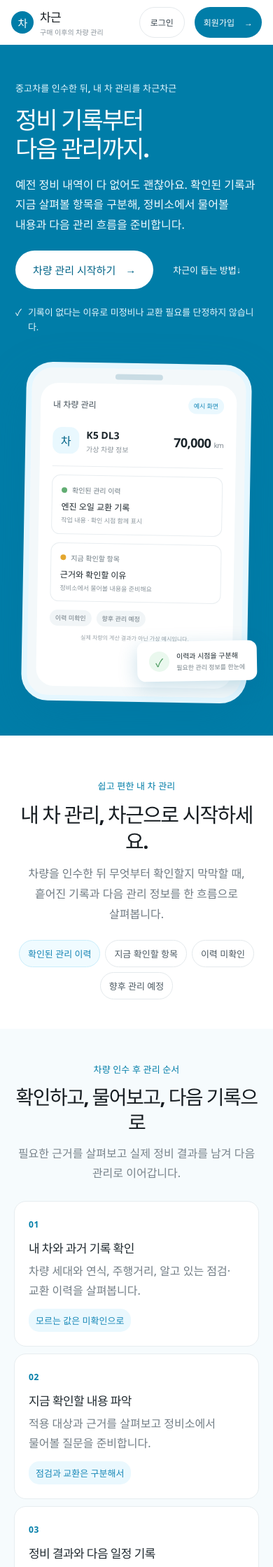
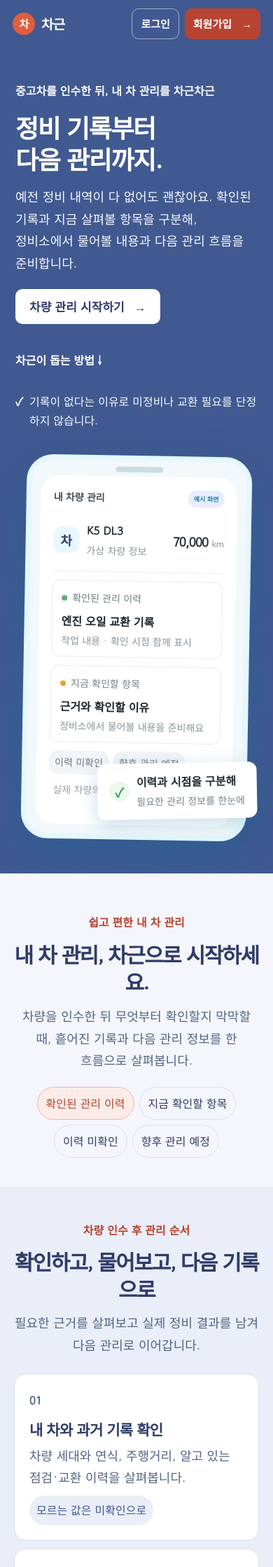
Before and after one commit to 2026-DongA-DataAI-5/sainjo, a Flask app: page / in a window 390 px wide. Shown: the top 2239 px of the page at 70% size. Run offline with Flask 3, Linux system fonts and the light colour scheme.

Commit message:
feat: refresh responsive Cha-geun UI theme

```diff
--- a/source/chageun/__init__.py
+++ b/source/chageun/__init__.py
@@ -53,7 +53,9 @@ def create_app(test_config=None):
         response.headers["X-Content-Type-Options"] = "nosniff"
         response.headers["Referrer-Policy"] = "same-origin"
         response.headers["Content-Security-Policy"] = (
-            "default-src 'self'; script-src 'self'; style-src 'self'; "
+            "default-src 'self'; script-src 'self'; "
+            "style-src 'self' https://fonts.googleapis.com; "
+            "font-src 'self' https://fonts.gstatic.com; "
             "img-src 'self' data:; object-src 'none'; base-uri 'self'; "
             "frame-ancestors 'none'; form-action 'self'"
         )
--- /dev/null
+++ b/source/chageun/static/css/ui-theme.css
@@ -0,0 +1,357 @@
+/* 차근 공통 UI: Gowun Dodum, 선택된 네이비·오렌지레드, 읽기 쉬운 반응형 글자 체계 */
+:root {
+  --bg: #F4F6FC;
+  --surface: #FFFFFF;
+  --ink: #303C68;
+  --text: var(--ink);
+  --muted: #536582;
+  --brand: #405990;
+  --blue: var(--brand);
+  --blue-dark: #303C68;
+  --blue-pale: #E9EEF8;
+  --accent: #E15D3F;
+  --accent-action: #B74431;
+  --accent-pale: #FCECE7;
+  --pale: var(--accent-pale);
+  --line: #D7E0F0;
+  --amber: #795519;
+  --amber-bg: #FFF3DB;
+  --radius: 12px;
+  font-family: "Gowun Dodum", "Malgun Gothic", sans-serif;
+  color: var(--ink);
+  background: var(--bg);
+  font-synthesis: weight;
+  text-rendering: optimizeLegibility;
+}
+
+html { font-family: "Gowun Dodum", "Malgun Gothic", sans-serif; }
+body {
+  min-width: 320px;
+  background: var(--bg);
+  color: var(--ink);
+  font-family: "Gowun Dodum", "Malgun Gothic", sans-serif;
+  font-size: 19px;
+  line-height: 1.7;
+}
+button, input, select, textarea { font-family: inherit; }
+a { text-underline-offset: 0.18em; }
+:focus-visible { outline: 3px solid var(--accent); outline-offset: 3px; }
+
+/* 공통 앱 프레임 */
+.sidebar { background: var(--surface); border-color: var(--line); }
+.brand { color: var(--ink); font-size: 26px; }
+.brand-mark { background: var(--brand); color: #fff; }
+.brand small { color: var(--muted); font-size: 15px; }
+.sidebar nav { gap: 7px; }
+.nav-link { min-height: 48px; border-radius: 10px; color: var(--ink); font-size: 17px; }
+.nav-link.active {
+  background: var(--blue-pale);
+  color: var(--ink);
+  box-shadow: inset 4px 0 0 var(--accent);
+}
+.nav-number { color: var(--muted); font-size: 14px; }
+.sidebar-note { color: var(--ink); font-size: 16px; }
+.sidebar-note strong { font-size: 19px; }
+.sidebar-note a { color: var(--accent-action); }
+.topbar {
+  min-height: 68px;
+  background: var(--brand);
+  border: 0;
+  color: #fff;
+  font-size: 16px;
+}
+.topbar .desktop-context { color: #F1F4FB; }
+.mode-label {
+  border-color: #FFFFFF70;
+  background: #FFFFFF16;
+  color: #fff;
+  font-size: 15px;
+}
+main { max-width: 1280px; padding-top: 32px; }
+.prototype-notice {
+  align-items: flex-start;
+  padding: 14px 16px;
+  border: 1px solid var(--line);
+  border-left: 4px solid var(--brand);
+  border-radius: 10px;
+  background: var(--surface);
+  color: var(--muted);
+  font-size: 16px;
+  line-height: 1.65;
+}
+.prototype-notice strong { color: var(--brand); }
+.page-heading { align-items: flex-start; margin-bottom: 28px; }
+.eyebrow { color: var(--accent-action); font-size: 16px; font-weight: 700; letter-spacing: 0; }
+h1 { color: var(--ink); font-size: 36px; line-height: 1.3; letter-spacing: -0.035em; }
+h2 { color: var(--ink); font-size: 25px; line-height: 1.4; letter-spacing: -0.02em; }
+h3 { color: var(--ink); font-size: 21px; line-height: 1.45; }
+.lede { max-width: 760px; color: var(--muted); font-size: 19px; line-height: 1.65; }
+
+/* 버튼, 링크, 상태 */
+.button, .filter, .record-delete {
+  min-height: 48px;
+  border-radius: 10px;
+  font-family: inherit;
+  font-size: 17px;
+  line-height: 1.35;
+}
+.button { padding: 12px 20px; font-weight: 700; }
+.primary { background: var(--accent-action); color: #fff; }
+.primary:hover { background: #963A2A; }
+.secondary { border-color: #B9C6DC; background: var(--surface); color: var(--ink); }
+.secondary:hover { border-color: var(--brand); background: var(--blue-pale); }
+.danger { border-color: #A93636; color: #8F2525; }
+.text-link, .back-link, .item-action { color: var(--accent-action); font-size: 17px; font-weight: 700; }
+.muted, .summary-note, .field-note, .prototype-note { color: var(--muted); font-size: 16px; line-height: 1.7; }
+.badge {
+  border-radius: 999px;
+  background: var(--accent-pale);
+  color: var(--accent-action);
+  font-size: 15px;
+  font-weight: 700;
+  padding: 5px 10px;
+}
+.badge.attention { background: var(--amber-bg); color: var(--amber); }
+.badge.unknown { background: #E8ECF3; color: #435371; }
+.empty-state { border-color: var(--line); border-radius: 12px; background: var(--surface); color: var(--muted); font-size: 17px; }
+
+/* 대시보드와 상세 정보 */
+.vehicle-summary, .content-section, .question-section, .form-panel {
+  border-color: var(--line);
+  border-radius: 16px;
+  background: var(--surface);
+  box-shadow: 0 3px 14px #303C6808;
+}
+.vehicle-summary { padding: 24px; gap: 24px; }
+.vehicle-summary h2 { font-size: 25px; }
+.vehicle-summary p { color: var(--muted); font-size: 17px; }
+.vehicle-metrics { gap: 24px; }
+.vehicle-metrics dt, .detail-list dt, .schedule-grid dt { color: var(--muted); font-size: 16px; }
+.vehicle-metrics dd { color: var(--ink); font-size: 22px; font-weight: 700; }
+.vehicle-metrics small { font-size: 16px; }
+.dashboard-data-note { border-left-color: var(--accent); background: var(--accent-pale); }
+.status-summary { border-color: var(--line); border-radius: 16px; overflow: hidden; }
+.status-summary > div { padding: 20px; }
+.status-summary p { color: var(--muted); font-size: 16px; line-height: 1.45; }
+.status-count { color: var(--ink); font-size: 32px; }
+.status-count small { color: var(--muted); font-size: 15px; }
+.section-heading { align-items: flex-start; }
+.filter-row { gap: 8px; }
+.filter { padding: 9px 13px; background: var(--surface); color: var(--muted); }
+.filter.active { border-color: var(--brand); background: var(--brand); color: #fff; }
+.item-list { border-color: var(--line); border-radius: 14px; }
+.maintenance-row { padding: 22px 24px; }
+.item-main p, .next-step p { color: var(--muted); font-size: 17px; line-height: 1.65; }
+.item-main small, .dashboard-record-list small { color: var(--muted); font-size: 16px; }
+.item-action { min-height: 44px; align-items: center; }
+.next-step { border-color: var(--line); }
+.next-step h2 { font-size: 22px; }
+.page-footer { color: var(--muted); font-size: 15px; line-height: 1.7; }
+.detail-list > div { grid-template-columns: minmax(150px, 0.35fr) minmax(0, 1fr); }
+.detail-list dd { font-size: 17px; line-height: 1.65; }
+.schedule-grid dd { color: var(--ink); font-size: 24px; }
+.evidence-row h3 { font-size: 20px; }
+.evidence-row p { color: var(--muted); font-size: 17px; line-height: 1.7; }
+
+/* 입력 화면과 조작 요소 */
+.form-panel { padding: 30px; }
+.form-panel label { color: var(--ink); font-size: 17px; font-weight: 700; line-height: 1.5; }
+label small { color: var(--muted); font-size: 15px; }
+input:not([type=checkbox]):not([type=radio]), select, textarea {
+  min-height: 52px;
+  border-color: #B9C6DC;
+  border-radius: 10px;
+  color: var(--ink);
+  font-family: inherit;
+  font-size: 18px;
+  line-height: 1.5;
+}
+input::placeholder, textarea::placeholder { color: #6B7891; opacity: 1; }
+input:focus, select:focus, textarea:focus { border-color: var(--brand); box-shadow: 0 0 0 3px #40599022; outline: 0; }
+fieldset { border-color: var(--line); border-radius: 12px; }
+legend { color: var(--ink); font-size: 19px; font-weight: 700; }
+.condition-choice, .choice, .question-choice { color: var(--ink); font-size: 17px; line-height: 1.55; }
+.condition-choice input, .choice input, .question-choice input { accent-color: var(--accent-action); }
+.form-message, .field-note { font-size: 16px; }
+.form-actions { gap: 12px; }
+.question-choice strong { color: var(--accent-action); font-size: 16px; }
+.timeline-entry { grid-template-columns: minmax(150px, 0.3fr) minmax(0, 1fr); }
+.timeline-date { color: var(--ink); font-size: 17px; }
+.timeline-date span, .timeline-entry p { color: var(--muted); font-size: 16px; }
+.record-delete { border-color: var(--line); color: var(--muted); padding: 8px 14px; }
+.record-delete:hover { border-color: var(--accent-action); color: var(--accent-action); }
+.start-page > h1 { font-size: 36px; }
+.start-steps li { border-color: var(--line); border-radius: 14px; }
+.start-steps li > span { background: var(--blue-pale); color: var(--brand); font-size: 16px; }
+.start-steps h2 { font-size: 22px; }
+.start-steps p, .start-steps li > a, .start-page .prototype-note { font-size: 16px; line-height: 1.7; }
+.start-page .prototype-note { border-color: var(--line); border-radius: 12px; background: var(--surface); }
+.prototype-note strong { color: var(--ink); font-size: 17px; }
+
+/* 서비스 소개도 동일한 글꼴·브랜드 색상 체계를 사용 */
+.landing-body { background: var(--bg); color: var(--ink); }
+.landing-main { max-width: none; margin: 0; padding: 0; }
+.landing-header { background: var(--brand); color: #fff; }
+.landing-brand { color: #fff; font-family: inherit; font-size: 21px; }
+.landing-brand small { color: #E8EDF8; font-size: 15px; }
+.landing-header nav { gap: 22px; }
+.landing-header nav > a:not(.button) { color: #fff; font-size: 16px; }
+.landing-header nav > a:not(.button):hover { color: #FFE4DB; }
+.landing-header .brand-mark { background: var(--accent); }
+.landing-header .header-login { border-color: #FFFFFF80; background: transparent; color: #fff; font-size: 16px; }
+.landing-header .header-login:hover { background: #FFFFFF18; }
+.landing-header .header-cta { background: var(--accent-action); color: #fff; font-size: 16px; }
+.landing-header .header-cta:hover { background: #963A2A; }
+.hero, .final-cta { background: var(--brand); }
+.hero h1 { font-family: inherit; font-size: clamp(44px, 5.2vw, 66px); line-height: 1.24; letter-spacing: -0.04em; }
+.hero-lede { color: #F5F7FC; font-size: 20px; line-height: 1.75; }
+.hero-note { color: #F5F7FC; font-size: 16px; }
+.hero .eyebrow, .final-cta .eyebrow { color: #F5F7FC; }
+.hero-button { color: var(--ink); font-size: 18px; }
+.text-link { color: var(--accent-action); }
+.hero .text-link { color: #fff; }
+.service-intro h2, .section-intro h2, .feature-copy h2, .final-cta h2 { color: var(--ink); font-family: inherit; }
+.service-intro > p:not(.eyebrow), .section-intro > p:last-child, .feature-copy > p:not(.eyebrow) { color: var(--muted); font-size: 18px; line-height: 1.75; }
+.service-intro .eyebrow, .section-intro .eyebrow, .feature-copy .eyebrow { color: var(--accent-action); }
+.status-pills span { border-color: var(--line); color: var(--ink); font-size: 16px; }
+.status-pills span:first-child { border-color: #F2B3A6; background: var(--accent-pale); color: var(--accent-action); }
+.how-section, .feature-band.feature-reverse { background: var(--blue-pale); }
+.step-card { border-color: var(--line); border-radius: 16px; }
+.step-number, .step-tag { color: var(--brand); font-size: 16px; }
+.step-card h3 { color: var(--ink); font-size: 21px; }
+.step-card p { color: var(--muted); font-size: 17px; line-height: 1.7; }
+.step-tag { border-radius: 999px; background: var(--blue-pale); }
+.feature-visual { border-color: var(--line); border-radius: 18px; box-shadow: none; }
+.visual-kicker, .history-row small, .history-row em, .visual-source, .visual-source strong, .visual-disclaimer, .status-example small { color: var(--muted); font-size: 15px; line-height: 1.6; }
+.history-row strong, .status-example strong { color: var(--ink); font-size: 17px; }
+.history-row b { background: var(--accent-pale); color: var(--accent-action); font-size: 15px; }
+.status-example { border-color: var(--line); }
+.final-cta h2 { color: #fff; }
+.final-cta p:last-child { color: #F5F7FC; font-size: 17px; }
+.landing-footer { color: var(--ink); }
+.landing-footer p, .landing-footer > span { color: var(--muted); font-size: 15px; line-height: 1.7; }
+.landing-footer .footer-brand { color: var(--ink); }
+.landing-footer .footer-brand small { color: var(--muted); }
+
+@media (max-width: 1024px) {
+  main { padding-right: 28px; padding-left: 28px; }
+  .page-footer { padding-right: 28px; padding-left: 28px; }
+  .vehicle-summary { gap: 18px; }
+  .status-summary > div { padding: 17px 14px; }
+  .landing-header { padding-right: 22px; padding-left: 22px; }
+  .landing-header nav { gap: 14px; }
+}
+
+@media (max-width: 768px) {
+  body { font-size: 18px; }
+  .topbar { min-height: 68px; background: var(--brand); color: #fff; }
+  .mobile-brand { color: #fff; font-size: 21px; }
+  .mobile-brand .brand-mark { background: var(--accent); }
+  .mode-label { color: #fff; font-size: 14px; }
+  .mobile-menu summary { min-height: 48px; border-color: #FFFFFF80; color: #fff; font-size: 15px; }
+  .mobile-menu[open] summary { border-color: #fff; background: #FFFFFF18; color: #fff; }
+  .mobile-menu nav { border-color: var(--line); background: var(--surface); }
+  .mobile-menu nav a { min-height: 48px; color: var(--ink); font-size: 16px; }
+  .mobile-menu nav a:hover, .mobile-menu nav a[aria-current] { background: var(--accent-pale); color: var(--accent-action); }
+  .mobile-tabs { min-height: 74px; background: var(--surface); border-color: var(--line); }
+  .mobile-tab { min-height: 58px; color: var(--muted); font-size: 14px; }
+  .mobile-tab.active { background: var(--accent-pale); color: var(--accent-action); }
+  main { padding: 24px 20px 32px; }
+  .prototype-notice { display: block; margin-bottom: 24px; font-size: 16px; }
+  .prototype-notice strong { display: block; margin-bottom: 5px; }
+  h1, .start-page > h1 { font-size: 31px; }
+  h2 { font-size: 23px; }
+  h3 { font-size: 20px; }
+  .lede { font-size: 18px; }
+  .page-heading { margin-bottom: 22px; }
+  .page-heading .button { width: 100%; max-width: none; margin-top: 16px; }
+  .page-heading-actions { justify-content: stretch; }
+  .page-heading-actions .button { flex: 1 1 100%; }
+  .button { min-height: 50px; font-size: 17px; }
+  .vehicle-summary, .form-panel, .content-section, .question-section { padding: 20px; }
+  .vehicle-summary { display: grid; grid-template-columns: minmax(0, 1fr); }
+  .vehicle-summary h2 { font-size: 24px; }
+  .vehicle-summary p, .item-main p, .timeline-entry p, .muted, .page-footer { font-size: 16px; }
+  .vehicle-metrics { display: grid; grid-template-columns: repeat(2, minmax(0, 1fr)); gap: 14px; }
+  .vehicle-metrics dt, .detail-list dt, .schedule-grid dt { font-size: 15px; }
+  .vehicle-metrics dd { font-size: 19px; }
+  .text-link, .back-link, .item-action { min-height: 46px; font-size: 16px; }
+  .status-summary { grid-template-columns: repeat(2, minmax(0, 1fr)); }
+  .status-summary > div { padding: 15px; }
+  .status-summary p { font-size: 15px; }
+  .status-count { font-size: 29px; }
+  .status-count small { font-size: 14px; }
+  .maintenance-row { display: block; padding: 18px; }
+  .item-action { display: flex; justify-content: space-between; margin-top: 12px; border-top: 1px solid var(--line); }
+  .filter-row { display: grid; grid-template-columns: repeat(2, minmax(0, 1fr)); gap: 8px; }
+  .filter:first-child { grid-column: 1 / -1; }
+  .filter { min-height: 46px; padding: 8px; font-size: 15px; }
+  .badge { font-size: 14px; }
+  .form-grid { grid-template-columns: minmax(0, 1fr); gap: 18px; }
+  .full { grid-column: auto; }
+  .form-panel label { font-size: 16px; }
+  input:not([type=checkbox]):not([type=radio]), select, textarea { min-height: 50px; font-size: 17px; }
+  .form-actions { display: grid; grid-template-columns: minmax(0, 1fr); gap: 10px; }
+  .form-actions .button { width: 100%; }
+  .condition-check-grid, .schedule-grid { grid-template-columns: minmax(0, 1fr); }
+  .detail-list > div, .timeline-entry { grid-template-columns: minmax(0, 1fr); gap: 8px; }
+  .detail-list > div { padding: 14px 0; }
+  .timeline-date, .timeline-date span, .timeline-entry p, .evidence-row p { font-size: 16px; }
+  .evidence-row h3 { font-size: 19px; }
+  .next-step { display: block; }
+  .next-step .button { width: 100%; margin-top: 16px; }
+  .page-footer { padding: 0 20px 24px; }
+  .start-page { padding: 22px 4px 38px; }
+  .start-steps li { grid-template-columns: 36px minmax(0, 1fr); gap: 10px 12px; padding: 17px; }
+  .start-steps li > a { grid-column: 2; white-space: normal; }
+  .start-actions { align-items: stretch; flex-direction: column; gap: 12px; }
+  .start-actions .button { width: 100%; }
+
+  .landing-header { min-height: 68px; height: auto; padding: 10px 18px; gap: 10px; }
+  .landing-brand { font-size: 19px; }
+  .landing-brand small { display: none; }
+  .landing-header nav { gap: 8px; }
+  .landing-header nav > a:not(.button) { display: none; }
+  .landing-header .header-login, .landing-header .header-cta { min-height: 44px; padding: 9px 12px; font-size: 15px; }
+  .hero-inner { grid-template-columns: minmax(0, 1fr); gap: 28px; padding: 48px 22px; }
+  .hero h1 { font-size: clamp(36px, 9vw, 52px); }
+  .hero-lede, .service-intro > p:not(.eyebrow), .section-intro > p:last-child, .feature-copy > p:not(.eyebrow), .step-card p { font-size: 18px; }
+  .hero-note, .status-pills span, .step-tag, .final-cta p:last-child { font-size: 16px; }
+  .phone-frame { width: min(400px, 100%); min-height: 0; }
+  .phone-screen { min-height: 0; }
+  .phone-heading, .source-card-heading, .source-card p, .phone-statuses span, .preview-caption, .preview-car small, .preview-mileage small, .floating-note small { font-size: 14px; }
+  .preview-car strong, .source-card strong, .floating-note strong { font-size: 16px; }
+  .service-intro { padding: 56px 20px 42px; }
+  .service-intro h2, .section-intro h2, .feature-copy h2 { font-size: 30px; }
+  .how-section { padding: 48px 20px 64px; }
+  .step-grid { grid-template-columns: minmax(0, 1fr); gap: 12px; margin-top: 26px; }
+  .step-card { min-height: 0; padding: 21px; }
+  .feature-band { padding: 48px 20px; }
+  .feature-inner { grid-template-columns: minmax(0, 1fr); gap: 26px; }
+  .feature-reverse .feature-inner .feature-visual, .feature-reverse .feature-inner .feature-copy { order: initial; }
+  .feature-visual { min-height: 0; padding: 22px 18px; }
+  .final-cta { padding: 42px 22px; }
+  .final-inner { align-items: flex-start; flex-direction: column; gap: 20px; }
+  .final-inner .button { width: 100%; max-width: 360px; }
+  .landing-footer { grid-template-columns: minmax(0, 1fr); gap: 14px; padding: 24px 20px calc(28px + env(safe-area-inset-bottom)); }
+  .landing-footer p, .landing-footer > span { font-size: 15px; white-space: normal; }
+}
+
+@media (max-width: 380px) {
+  .topbar { gap: 7px; padding-right: max(12px, env(safe-area-inset-right)); padding-left: max(12px, env(safe-area-inset-left)); }
+  .mobile-brand { gap: 6px; font-size: 19px; }
+  .mode-label { max-width: 112px; line-height: 1.35; text-align: right; }
+  .mobile-menu summary { padding: 7px; font-size: 14px; }
+  main { padding-right: 16px; padding-left: 16px; }
+  .vehicle-summary, .form-panel, .content-section, .question-section { padding: 16px; }
+  .status-summary > div { padding: 13px 11px; }
+  .mobile-tab { gap: 2px; font-size: 13px; }
+  .landing-header { padding-right: 12px; padding-left: 12px; }
+  .landing-header .header-login { display: none; }
+  .hero-inner { padding-right: 17px; padding-left: 17px; }
+}
+
+@media (prefers-reduced-motion: reduce) {
+  html { scroll-behavior: auto; }
+  *, *::before, *::after { animation-duration: 0.01ms !important; transition-duration: 0.01ms !important; }
+}
--- a/source/chageun/templates/base.html
+++ b/source/chageun/templates/base.html
@@ -3,14 +3,18 @@
 <head>
   <meta charset="utf-8">
   <meta name="viewport" content="width=device-width, initial-scale=1, viewport-fit=cover">
-  <meta name="theme-color" content="#007da8">
+  <meta name="theme-color" content="#405990">
   <link rel="icon" type="image/svg+xml" href="{{ url_for('static', filename='favicon.svg') }}">
   <title>{{ title }} · 차근</title>
+  <link rel="preconnect" href="https://fonts.googleapis.com">
+  <link rel="preconnect" href="https://fonts.gstatic.com" crossorigin>
+  <link href="https://fonts.googleapis.com/css2?family=Gowun+Dodum&display=swap" rel="stylesheet">
   <link rel="stylesheet" href="{{ url_for('static', filename='css/app.css', v='20261015-rights-status-v1') }}">
   <script src="{{ url_for('static', filename='js/api-client.js', v='20261015-coolant-v1') }}" defer></script>
   <script src="{{ url_for('static', filename='js/vehicle-scope.js', v='20261015-rights-status-v1') }}" defer></script>
   <script src="{{ url_for('static', filename='js/app.js', v='20261015-engine-oil-severe-v1') }}" defer></script>
   <link rel="stylesheet" href="{{ url_for('static', filename='css/webapp.css', v='20261014-record-edit-v1') }}">
+  <link rel="stylesheet" href="{{ url_for('static', filename='css/ui-theme.css', v='20261015-gowun-ui-v1') }}">
   <script src="{{ url_for('static', filename='js/navigation.js', v='20261007-responsive') }}" defer></script>
 </head>
 <body>
--- a/source/chageun/templates/dashboard.html
+++ b/source/chageun/templates/dashboard.html
@@ -3,7 +3,6 @@
 <div class="page-heading"><div><p class="eyebrow">내 차량 관리</p><h1>지금 무엇을 확인하면 될까요?</h1><p class="lede">확인된 기록과 필요한 질문을 함께 살펴보세요.</p></div><a class="button primary" href="{{ url_for('pages.maintenance_new') }}">정비 결과 기록 →</a></div>
 <section class="account-status" aria-label="로그인 상태" data-account-status hidden><p data-account-message role="status" aria-live="polite"></p><p data-account-user hidden>로그인한 계정: <strong data-account-username></strong></p><button type="button" class="button secondary" data-logout hidden>로그아웃</button></section>
 <section class="vehicle-summary" aria-labelledby="vehicle-title" data-vehicle-summary><div><p class="eyebrow" data-vehicle-label>불러오는 중</p><h2 id="vehicle-title" data-vehicle-name>불러오는 중…</h2><p data-vehicle-spec></p></div><dl class="vehicle-metrics"><div><dt>현재 주행거리</dt><dd><span data-vehicle-mileage>…</span> <small>km</small></dd></div><div><dt>입력 기준일</dt><dd data-vehicle-date>…</dd></div></dl><a class="text-link" href="{{ url_for('pages.vehicle') }}">차량 정보 {{ '등록·조회' if api_mode == 'live' else '입력·수정' }} →</a></section>
-<section class="content-section personal-record-summary" aria-labelledby="personal-record-title"><div class="section-heading"><div><h2 id="personal-record-title">내가 입력한 관리 기록</h2><p class="muted">{{ '본인 차량의 서버 기록을 표시합니다. 사용자 입력은 외부 증빙 검증 결과가 아닙니다.' if api_mode == 'live' else '가상(mock) 응답으로 저장한 기록만 표시합니다. 정비 필요 여부를 판정하지 않습니다.' }}</p></div><a class="text-link" href="{{ url_for('pages.timeline') }}">타임라인 보기 →</a></div><div data-dashboard-records><p class="muted">기록을 불러오는 중입니다.</p></div><div class="form-actions"><a class="button secondary" href="{{ url_for('pages.history_new') }}">이전 이력 입력</a><a class="button secondary" href="{{ url_for('pages.maintenance_new') }}">정비 결과 입력</a></div></section>
 <p class="prototype-note dashboard-data-note" data-demo-data-note>{% if api_mode == 'live' %}관리 안내를 불러오는 중입니다. 실제 제조사 관리기준은 미확정입니다.{% else %}아래 관리항목과 일정은 가상 예시입니다. 입력한 차량 정보에 맞춰 계산한 결과가 아닙니다.{% endif %}</p>
 <div data-management-controls {% if api_mode == 'live' %}hidden{% endif %}><section class="status-summary" aria-label="관리정보 요약">{% for label in status_labels %}<div><p>{{ label }}</p><span class="status-count" data-label="{{ label }}">{% set count = namespace(value=0) %}{% for item in items %}{% if label in item.labels %}{% set count.value = count.value + 1 %}{% endif %}{% endfor %}{{ count.value }}<small>개 항목</small></span></div>{% endfor %}</section>
 <p class="muted summary-note">한 항목에 이력과 시점이 함께 표시될 수 있습니다. 네 구분의 숫자는 합산하지 않습니다.</p>
@@ -12,5 +11,6 @@
 </div>
 <div class="item-list" {% if api_mode == 'live' %}data-management-content{% endif %}>{% for item in items %}<article class="maintenance-row" data-labels="{{ item.labels | join('|') }}"><div class="item-main"><div class="badge-row">{% for label in item.labels %}<span class="badge{% if label == '지금 확인할 항목' %} attention{% elif label == '이력 미확인' %} unknown{% endif %}">{{ label }}</span>{% endfor %}</div><h3><a href="{{ url_for('pages.item_detail', item_key=item.key) }}">{{ item.name }}</a></h3><p>{{ item.reason }}</p><small class="muted">{{ item.record }}</small></div><a class="item-action" href="{{ url_for('pages.item_detail', item_key=item.key) }}">근거·일정 보기 <span aria-hidden="true">↗</span></a></article>{% endfor %}</div>
 <p class="empty-state" id="filter-empty" hidden>이 구분에 해당하는 {{ '샘플 항목' if api_mode != 'live' else '관리 안내' }}이 없습니다.</p>
+<section class="content-section personal-record-summary" aria-labelledby="personal-record-title"><div class="section-heading"><div><h2 id="personal-record-title">내가 입력한 관리 기록</h2><p class="muted">{{ '본인 차량의 서버 기록을 표시합니다. 사용자 입력은 외부 증빙 검증 결과가 아닙니다.' if api_mode == 'live' else '가상(mock) 응답으로 저장한 기록만 표시합니다. 정비 필요 여부를 판정하지 않습니다.' }}</p></div><a class="text-link" href="{{ url_for('pages.timeline') }}">타임라인 보기 →</a></div><div data-dashboard-records><p class="muted">기록을 불러오는 중입니다.</p></div><div class="form-actions"><a class="button secondary" href="{{ url_for('pages.history_new') }}">이전 이력 입력</a><a class="button secondary" href="{{ url_for('pages.maintenance_new') }}">정비 결과 입력</a></div></section>
 <div class="next-step"><div><h2>기록이 없으면 질문부터</h2><p>이력이 없다는 이유로 교환을 단정하지 않습니다. 이전 작업과 현재 상태를 확인해 보세요.</p></div><a class="button secondary" href="{{ url_for('pages.questions') }}">정비소 질문 확인</a></div>
 {% endblock %}
--- a/source/chageun/templates/landing_base.html
+++ b/source/chageun/templates/landing_base.html
@@ -3,11 +3,15 @@
 <head>
   <meta charset="utf-8">
   <meta name="viewport" content="width=device-width, initial-scale=1, viewport-fit=cover">
-  <meta name="theme-color" content="#007da8">
+  <meta name="theme-color" content="#405990">
   <link rel="icon" type="image/svg+xml" href="{{ url_for('static', filename='favicon.svg') }}">
   <meta name="description" content="중고차를 인수한 뒤 정비 기록을 확인하고, 지금 살펴볼 항목과 다음 관리 흐름을 준비하는 차근을 소개합니다.">
   <title>{{ title }} · 차근</title>
+  <link rel="preconnect" href="https://fonts.googleapis.com">
+  <link rel="preconnect" href="https://fonts.gstatic.com" crossorigin>
+  <link href="https://fonts.googleapis.com/css2?family=Gowun+Dodum&display=swap" rel="stylesheet">
   <link rel="stylesheet" href="{{ url_for('static', filename='css/landing.css', v='20261007-responsive') }}">
+  <link rel="stylesheet" href="{{ url_for('static', filename='css/ui-theme.css', v='20261015-gowun-ui-v1') }}">
 </head>
 <body class="landing-body">
   <a class="skip-link" href="#main">본문으로 이동</a>
```
Also changed, not shown: source/chageun/static/favicon.svg.
